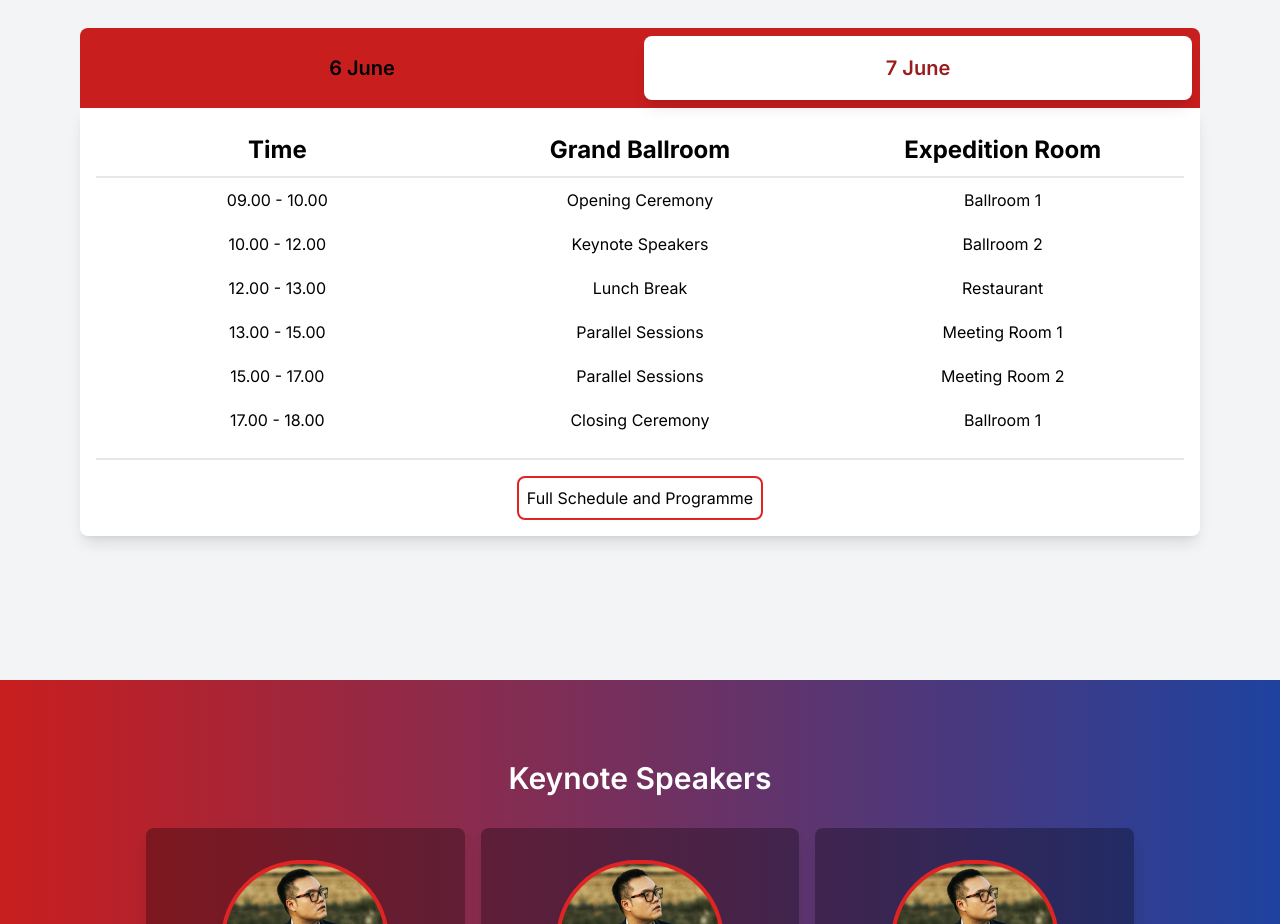
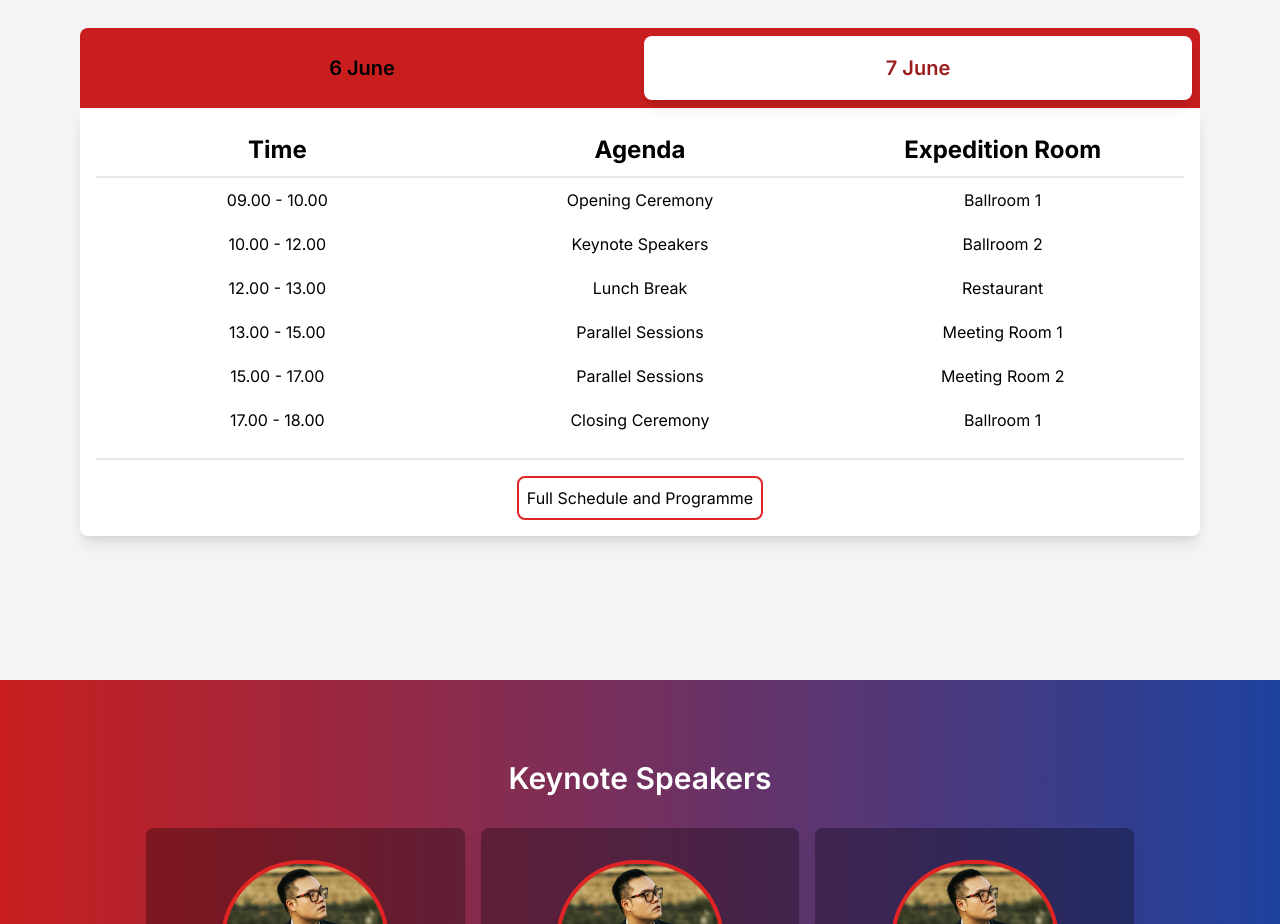
Before and after one commit to thunyoubun/ccs-registration, a Next.js app: page / in a window 1280 px wide. Shown: the part 1000-1924 px from the top of the page. Built offline with nearby package versions, Linux system fonts and the light colour scheme.

Commit message:
change header table

```diff
--- a/src/app/Screens/Schedule.tsx
+++ b/src/app/Screens/Schedule.tsx
@@ -41,7 +41,7 @@ export default function Schedule() {
               <thead className="">
                 <tr className=" border-b-2">
                   <th className="w-1/3 text-center text-2xl">Time</th>
-                  <th className="w-1/3 text-center text-2xl">Grand Ballroom</th>
+                  <th className="w-1/3 text-center text-2xl">Agenda</th>
                   <th className="w-1/3 text-center text-2xl">
                     Expedition Room
                   </th>
```
